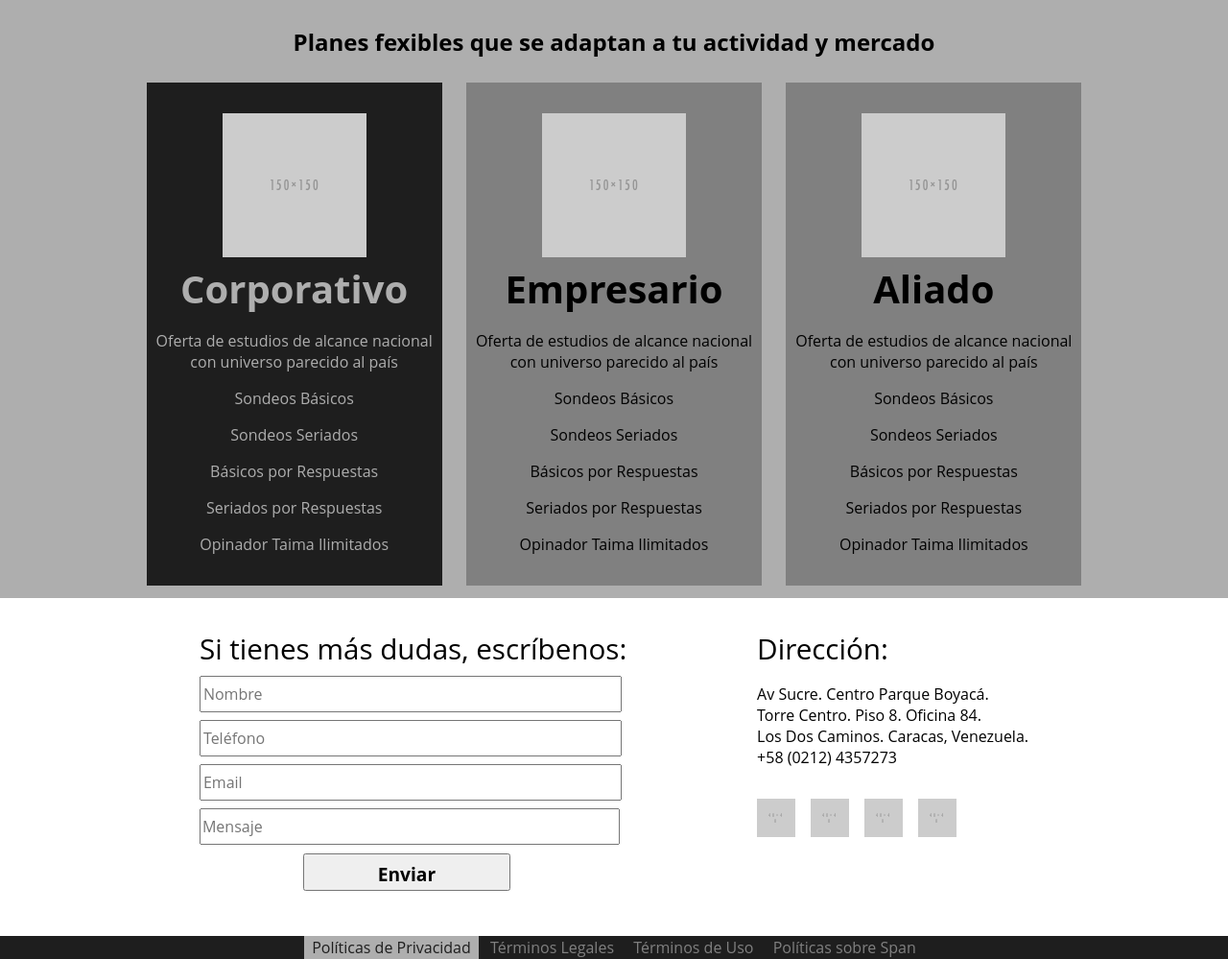
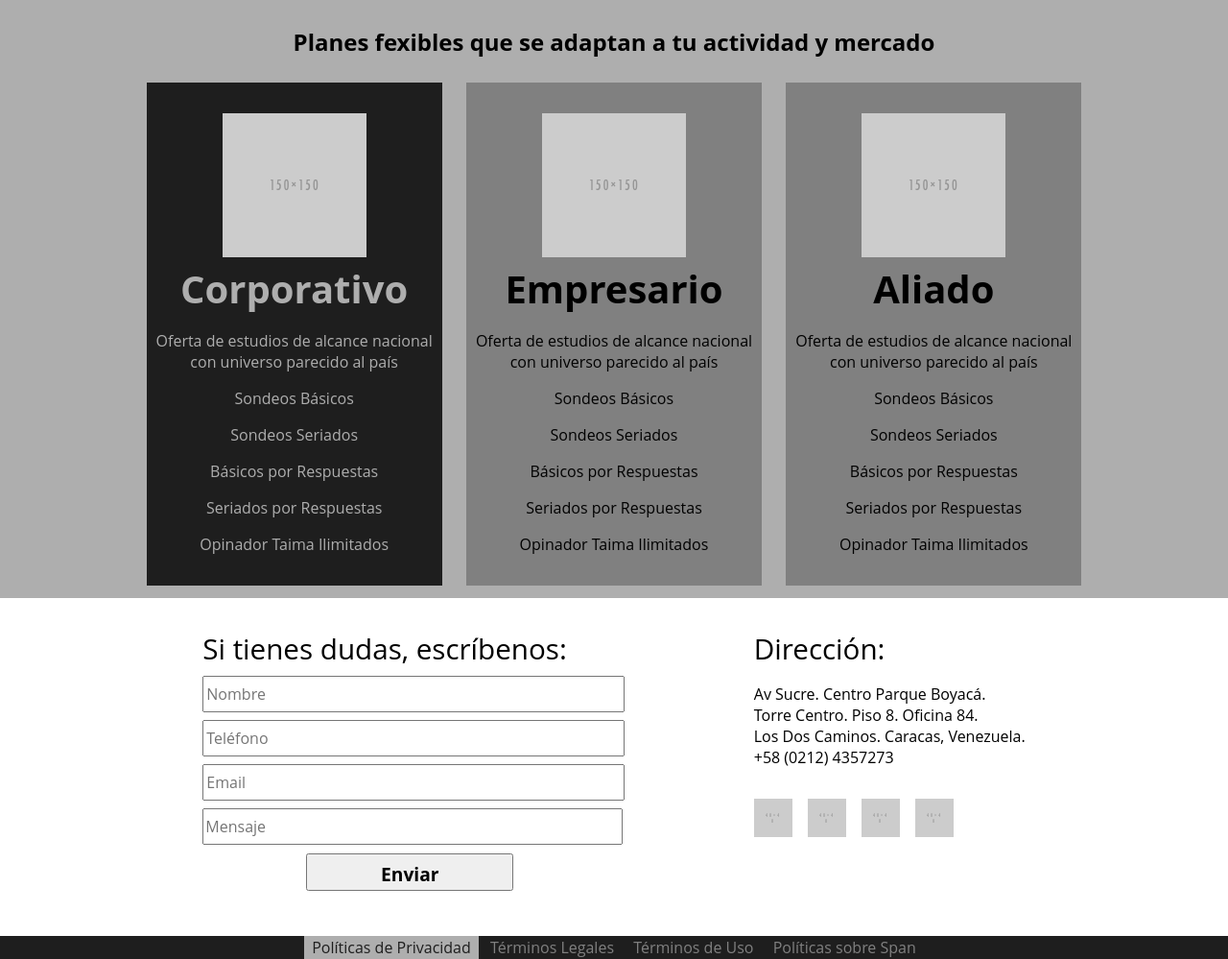
Before and after one commit to alexballera/requerimiento_empresas, a website: page app/index.html in a window 1280 px wide. Shown: the part 1262-2261 px from the top of the page at 96% size. Drawn offline with nearby package versions, Linux system fonts and the light colour scheme; files whose address does not match are found by name.

Commit message:
Terminando

```diff
--- a/app/index.html
+++ b/app/index.html
@@ -147,7 +147,7 @@
   <footer class="footer">
       <section class="footer__contacto footer__contenedor">
         <div class="footer__contenedor--form">
-          <h2 class="footer__contacto--titulo">Si tienes más dudas, escríbenos:</h2>
+          <h2 class="footer__contacto--titulo">Si tienes dudas, escríbenos:</h2>
             <form class="footer__contacto--form" action="">
               <input class="footer__contacto--nombre" type="text" placeholder="Nombre">
               <input class="footer__contacto--telefono" type="tel" placeholder="Teléfono">
```
Also changed, not shown: dist/index.html.
